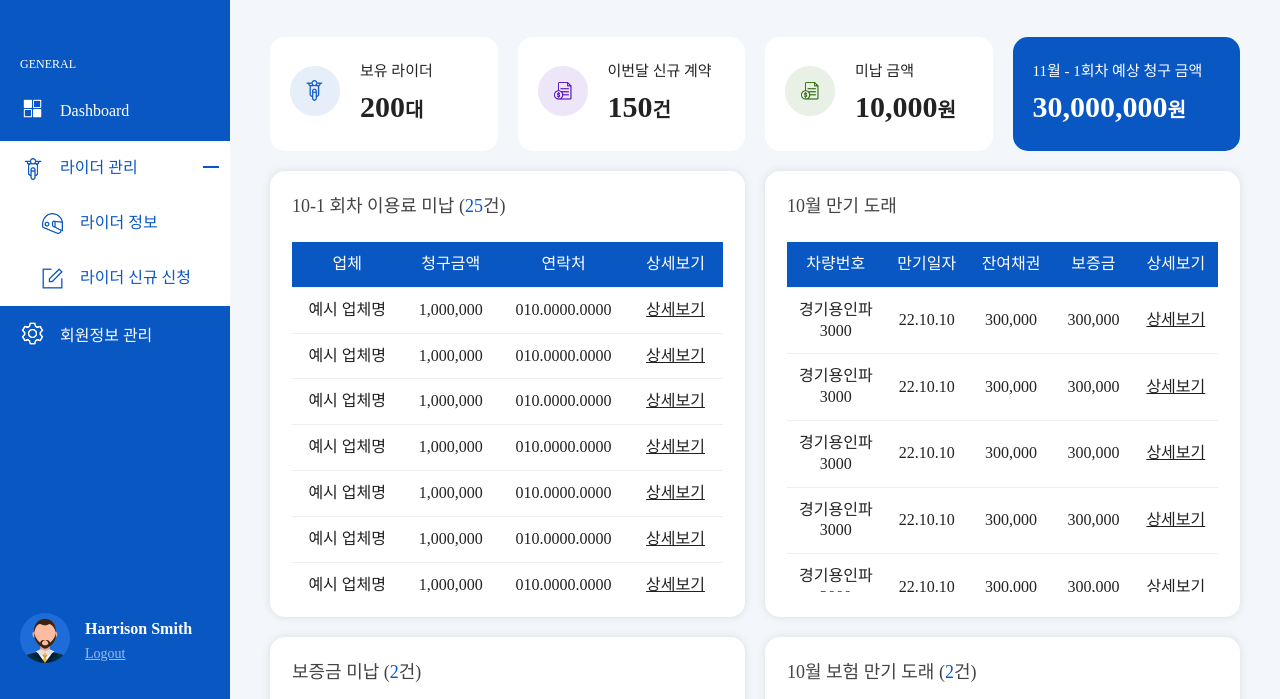
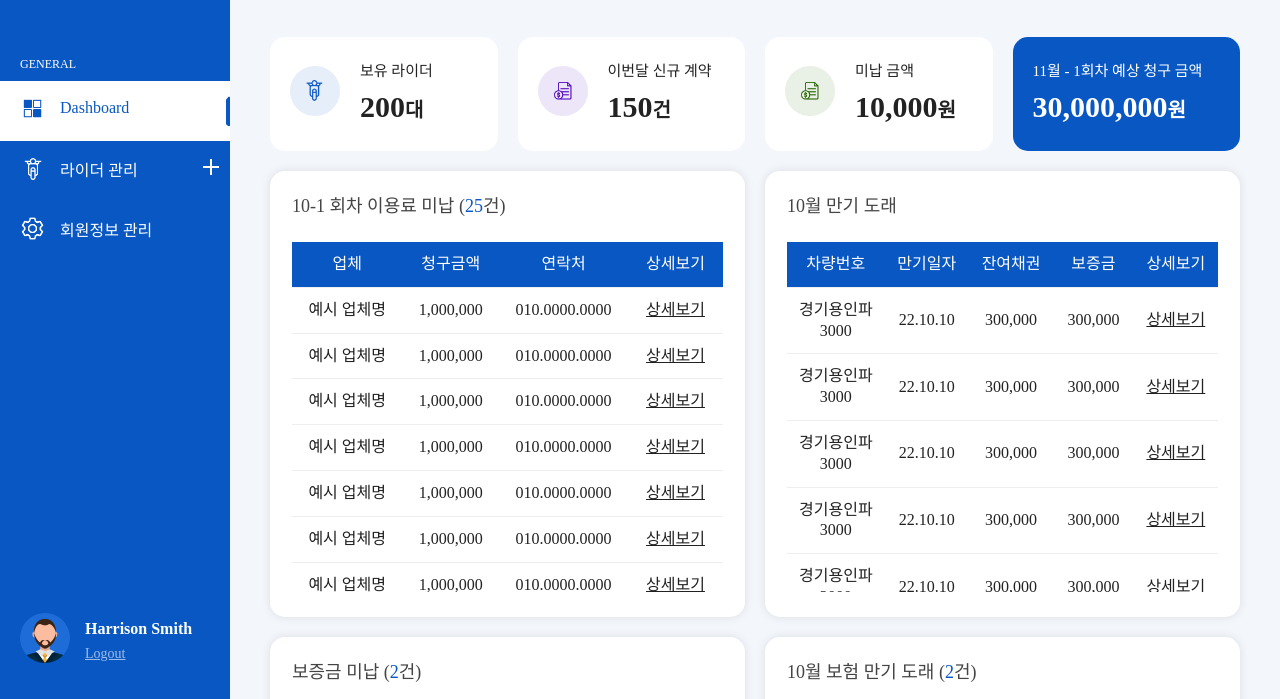
Before and after one commit to Haileyang/Kmong-owl, a website: page index.html in a window 1280 px wide. Both pictures are taken after a click on the element "라이더 관리". Shown: the part 101-800 px from the top of the page. Drawn offline with nearby package versions, Linux system fonts and the light colour scheme; a web font is replaced by a local one.

Commit message:
Add Comment and code for nav active

```diff
--- a/index.html
+++ b/index.html
@@ -26,7 +26,8 @@
             <nav>
                 <strong class="nav-category">general</strong>
                 <ul class="nav-lists">
-                    <li class="nav-list">
+                    <!-- raon 221220 : nav-list 에  hover을 추가하시면 hover 효과를 얻으실 수 있습니다.  -->
+                    <li class="nav-list hover">
                         <a href="/index.html">
                             <figure class="nav-icon-wrap">
                                 <img class="default-icon" src="/public/img/icon-header-home.png" alt="Dashboard">
@@ -36,8 +37,9 @@
                             <span class="nav-list-bar"></span>
                         </a>
                     </li>
-                    <li class="nav-list nav-dropdowns">
-                        <span class="nav-dropdown-header" onclick="dropdownOpener()">
+                    <!-- raon 221220 : nav-list 중 nav-dropdowns에 hover을 추가하시면 hover 효과를 얻으실 수 있습니다. 드랍다운 펼침은 active 클래스로 컨트롤됩니다. -->
+                    <li class="nav-list nav-dropdowns active">
+                        <span class="nav-dropdown-header">
                             <figure class="nav-icon-wrap">
                                 <img class="default-icon" src="/public/img/icon-header-rider-manage.png" alt="라이더 관리">
                                 <img class="active-icon" src="/public/img/icon-header-rider-manage-active.png"
@@ -47,6 +49,7 @@
                             <span class="nav-dropdown-bar"></span>
                         </span>
                         <ul class="nav-dropdown-lists">
+                            <!-- raon 221220 : nav-dropdown-list에 hover을 추가하시면 hover 효과를 얻으실 수 있습니다. -->
                             <li class="nav-dropdown-list">
                                 <a href="/shortermList.html">
                                     <figure class="nav-icon-wrap">
--- a/public/css/_common.scss
+++ b/public/css/_common.scss
@@ -639,7 +639,8 @@ input.datepicker{
                 }
             }
             .nav-dropdown-list{
-                &:hover{
+                &:hover,
+                &.hover{
                     background: rgba(9, 87, 195, 0.05);
                 }
             }
--- a/public/js/common.js
+++ b/public/js/common.js
@@ -6,10 +6,21 @@ function mobileMenuHandler(){
 function dropdownOpener(){
     const navDropdown = document.querySelector('.nav-dropdowns')
     const navDropdownList = document.querySelector('.nav-dropdown-lists')
-    navDropdown.classList.toggle('active')
-    navDropdownList.classList.toggle('active')
-
+    navDropdown.addEventListener('click', function(){
+        navDropdown.classList.toggle('active')
+        if(navDropdown.classList.contains('active')){
+            navDropdownList.classList.add('active')
+        }else{
+            navDropdownList.classList.remove('active')
+        }
+    })
+    if(navDropdown.classList.contains('active')){
+        navDropdownList.classList.add('active')
+    }else{
+        navDropdownList.classList.remove('active')
+    }
 }
+dropdownOpener()
 
 function headerNavModifier(){
     const navList = document.querySelectorAll('.nav-list')
```
Also changed, not shown: public/css/app.css, 1 other file.
